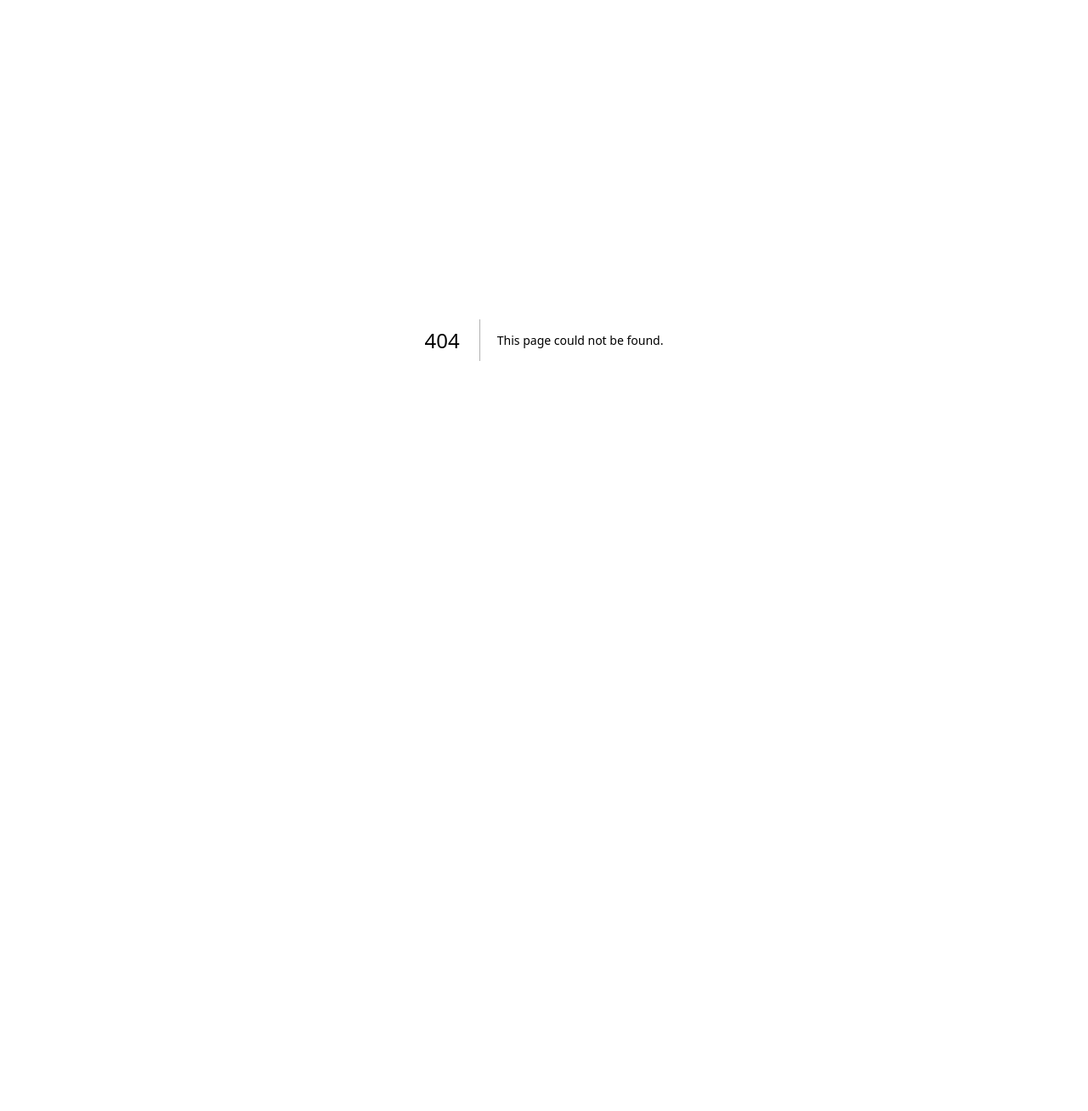
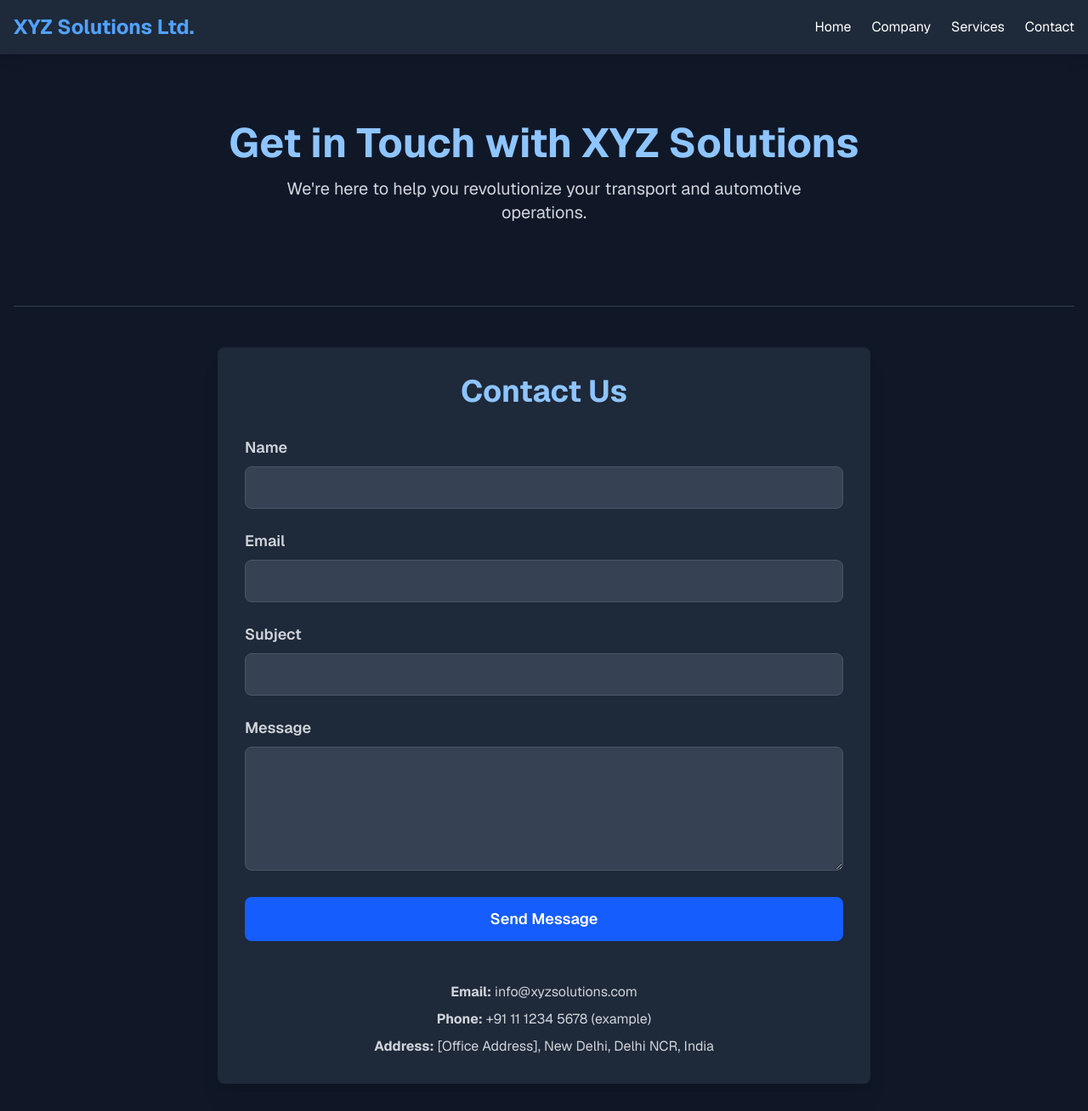
Before and after one commit to sandytrauma/synergy-solutions-ltd, a Next.js app: page /pages/contact in a window 1280 px wide. Before the commit this address had no page. Shown: the whole page at 85% size. Before the commit the page ends 800 px from the top, so only its background shows below. Built offline with nearby package versions, Linux system fonts and the light colour scheme.

Commit message:
second commit after debugging

```diff
--- a/src/app/components/Navbar.tsx
+++ b/src/app/components/Navbar.tsx
@@ -27,9 +27,9 @@ const Navbar: React.FC = () => {
         {/* Desktop Menu */}
         <div className="hidden md:flex space-x-6">
           <Link href="/" className="hover:text-blue-400 transition-colors">Home</Link>
-          <Link href="/company" className="hover:text-blue-400 transition-colors">Company</Link>
-          <Link href="/services" className="hover:text-blue-400 transition-colors">Services</Link>
-          <Link href="/contact" className="hover:text-blue-400 transition-colors">Contact</Link>
+          <Link href="/pages/company" className="hover:text-blue-400 transition-colors">Company</Link>
+          <Link href="/pages/services" className="hover:text-blue-400 transition-colors">Services</Link>
+          <Link href="/pages/contact" className="hover:text-blue-400 transition-colors">Contact</Link>
         </div>
 
         {/* Mobile Hamburger Icon */}
@@ -59,9 +59,9 @@ const Navbar: React.FC = () => {
           >
 
             <Link href="/" className="text-xl hover:text-blue-400 transition-colors" onClick={() => setIsOpen(false)}>Home</Link>
-            <Link href="/company" className="text-xl hover:text-blue-400 transition-colors" onClick={() => setIsOpen(false)}>Company</Link>
-            <Link href="/services" className="text-xl hover:text-blue-400 transition-colors" onClick={() => setIsOpen(false)}>Services</Link>
-            <Link href="/contact" className="text-xl hover:text-blue-400 transition-colors" onClick={() => setIsOpen(false)}>Contact</Link>
+            <Link href="/pages/company" className="text-xl hover:text-blue-400 transition-colors" onClick={() => setIsOpen(false)}>Company</Link>
+            <Link href="/pages/services" className="text-xl hover:text-blue-400 transition-colors" onClick={() => setIsOpen(false)}>Services</Link>
+            <Link href="/pages/contact" className="text-xl hover:text-blue-400 transition-colors" onClick={() => setIsOpen(false)}>Contact</Link>
           </motion.div>
         )}
       </AnimatePresence>
--- a/src/app/pages/company.tsx
+++ b/src/app/pages/company/page.tsx
@@ -1,3 +1,4 @@
+"use client"
 // pages/company.tsx
 import React from 'react';
 import Layout from '@/app/components/Layout';
--- /dev/null
+++ b/src/app/pages/contact/page.tsx
@@ -0,0 +1,135 @@
+"use client"
+
+// pages/contact.tsx
+import React, { useState } from 'react';
+import Layout from '@/app/components/Layout';
+import { motion } from 'framer-motion';
+
+const Contact: React.FC = () => {
+  // Define state types for form inputs
+  const [formData, setFormData] = useState({
+    name: '',
+    email: '',
+    subject: '',
+    message: ''
+  });
+
+  // Define event type for input change handler
+  const handleChange = (e: React.ChangeEvent<HTMLInputElement | HTMLTextAreaElement>) => {
+    const { name, value } = e.target;
+    setFormData(prev => ({ ...prev, [name]: value }));
+  };
+
+  // Define event type for form submission handler
+  const handleSubmit = (e: React.FormEvent<HTMLFormElement>) => {
+    e.preventDefault();
+    console.log('Form submitted:', formData);
+    // Here you would typically send this data to an API
+    alert('Thank you for your message! We will get back to you shortly.');
+    setFormData({ name: '', email: '', subject: '', message: '' }); // Clear form
+  };
+
+  const inputVariants = {
+    rest: { scale: 1 },
+    hover: { scale: 1.01 },
+    focus: { scale: 1.01, boxShadow: "0 0 0 3px rgba(59, 130, 246, 0.5)" } // Tailwind's blue-500 equivalent
+  };
+
+  return (
+    <Layout>
+      <motion.section
+        initial={{ opacity: 0, y: -50 }}
+        animate={{ opacity: 1, y: 0 }}
+        transition={{ duration: 0.6 }}
+        className="py-12 text-center"
+      >
+        <h1 className="text-5xl font-bold text-blue-300 mb-4">Get in Touch with XYZ Solutions</h1>
+        <p className="text-xl text-gray-300 max-w-2xl mx-auto">
+          We're here to help you revolutionize your transport and automotive operations.
+        </p>
+      </motion.section>
+
+      <hr className="border-gray-700 my-12" />
+
+      <motion.section
+        initial={{ opacity: 0, y: 50 }}
+        whileInView={{ opacity: 1, y: 0 }}
+        viewport={{ once: true, amount: 0.3 }}
+        transition={{ duration: 0.7 }}
+        className="py-8 max-w-3xl mx-auto bg-gray-800 p-8 rounded-lg shadow-xl"
+      >
+        <h2 className="text-4xl font-bold text-blue-300 mb-8 text-center">Contact Us</h2>
+        <form onSubmit={handleSubmit} className="space-y-6">
+          <motion.div variants={inputVariants} initial="rest" whileHover="hover">
+            <label htmlFor="name" className="block text-gray-300 text-lg font-semibold mb-2">Name</label>
+            <input
+              type="text"
+              id="name"
+              name="name"
+              value={formData.name}
+              onChange={handleChange}
+              required
+              className="w-full p-3 rounded-lg bg-gray-700 text-gray-100 border border-gray-600 focus:ring-2 focus:ring-blue-500 focus:border-transparent outline-none transition-all duration-200"
+            />
+          </motion.div>
+
+          <motion.div variants={inputVariants} initial="rest" whileHover="hover">
+            <label htmlFor="email" className="block text-gray-300 text-lg font-semibold mb-2">Email</label>
+            <input
+              type="email"
+              id="email"
+              name="email"
+              value={formData.email}
+              onChange={handleChange}
+              required
+              className="w-full p-3 rounded-lg bg-gray-700 text-gray-100 border border-gray-600 focus:ring-2 focus:ring-blue-500 focus:border-transparent outline-none transition-all duration-200"
+            />
+          </motion.div>
+
+          <motion.div variants={inputVariants} initial="rest" whileHover="hover">
+            <label htmlFor="subject" className="block text-gray-300 text-lg font-semibold mb-2">Subject</label>
+            <input
+              type="text"
+              id="subject"
+              name="subject"
+              value={formData.subject}
+              onChange={handleChange}
+              required
+              className="w-full p-3 rounded-lg bg-gray-700 text-gray-100 border border-gray-600 focus:ring-2 focus:ring-blue-500 focus:border-transparent outline-none transition-all duration-200"
+            />
+          </motion.div>
+
+          <motion.div variants={inputVariants} initial="rest" whileHover="hover">
+            <label htmlFor="message" className="block text-gray-300 text-lg font-semibold mb-2">Message</label>
+            <textarea
+              id="message"
+              name="message"
+              value={formData.message}
+              onChange={handleChange}
+              rows={5}
+              required
+              className="w-full p-3 rounded-lg bg-gray-700 text-gray-100 border border-gray-600 focus:ring-2 focus:ring-blue-500 focus:border-transparent outline-none transition-all duration-200"
+            ></textarea>
+          </motion.div>
+
+          <motion.button
+            type="submit"
+            whileHover={{ scale: 1.02 }}
+            whileTap={{ scale: 0.98 }}
+            className="w-full bg-blue-600 text-white font-semibold text-lg py-3 rounded-lg hover:bg-blue-700 transition-colors duration-200"
+          >
+            Send Message
+          </motion.button>
+        </form>
+
+        <div className="text-center mt-12 text-gray-300">
+          <p className="mb-2"><strong>Email:</strong> info@xyzsolutions.com</p>
+          <p className="mb-2"><strong>Phone:</strong> +91 11 1234 5678 (example)</p>
+          <p><strong>Address:</strong> [Office Address], New Delhi, Delhi NCR, India</p>
+        </div>
+      </motion.section>
+    </Layout>
+  );
+};
+
+export default Contact;
--- a/src/app/pages/services.tsx
+++ b/src/app/pages/services/page.tsx
@@ -1,3 +1,4 @@
+"use client"
 // pages/services.tsx
 import React from 'react';
 import Layout from '@/app/components/Layout';
```
